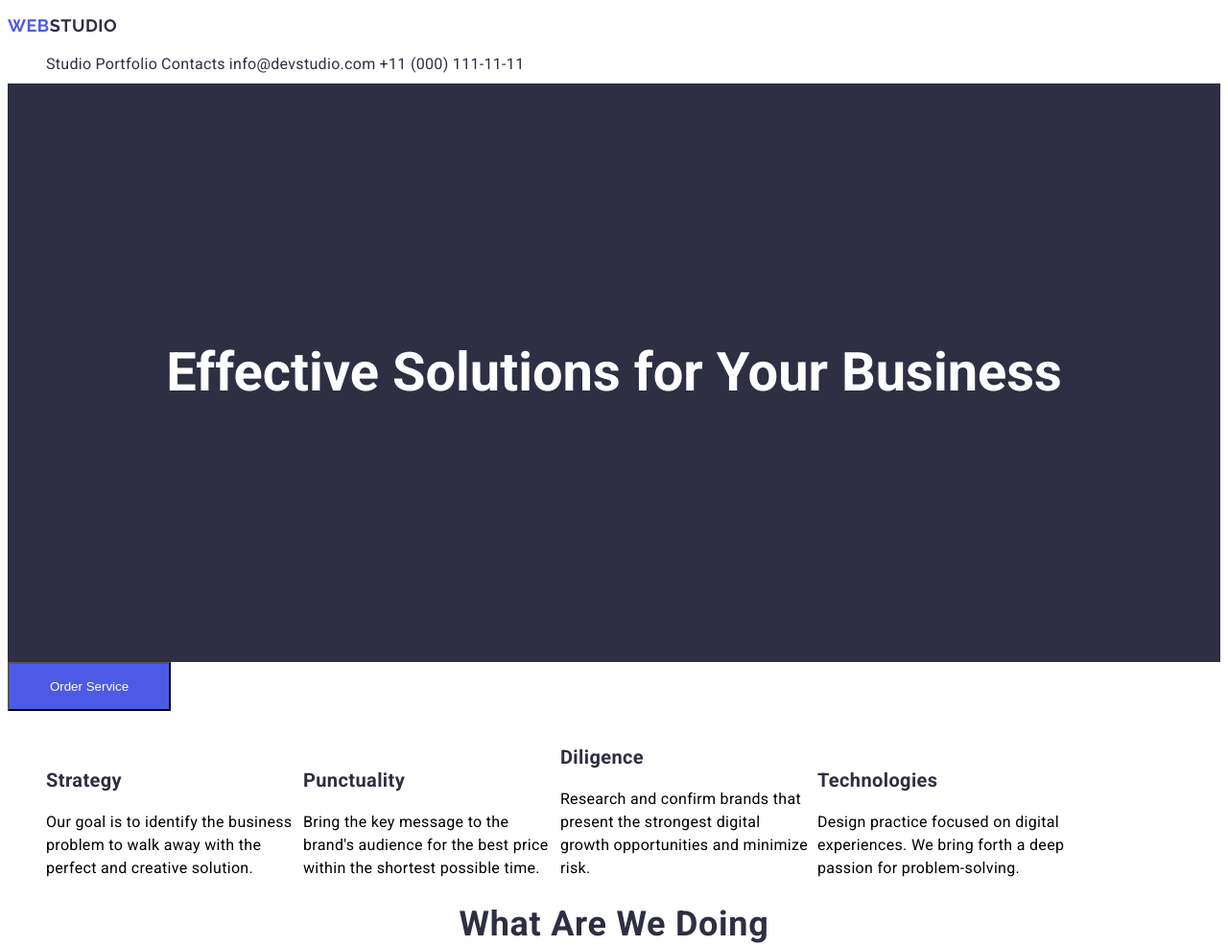
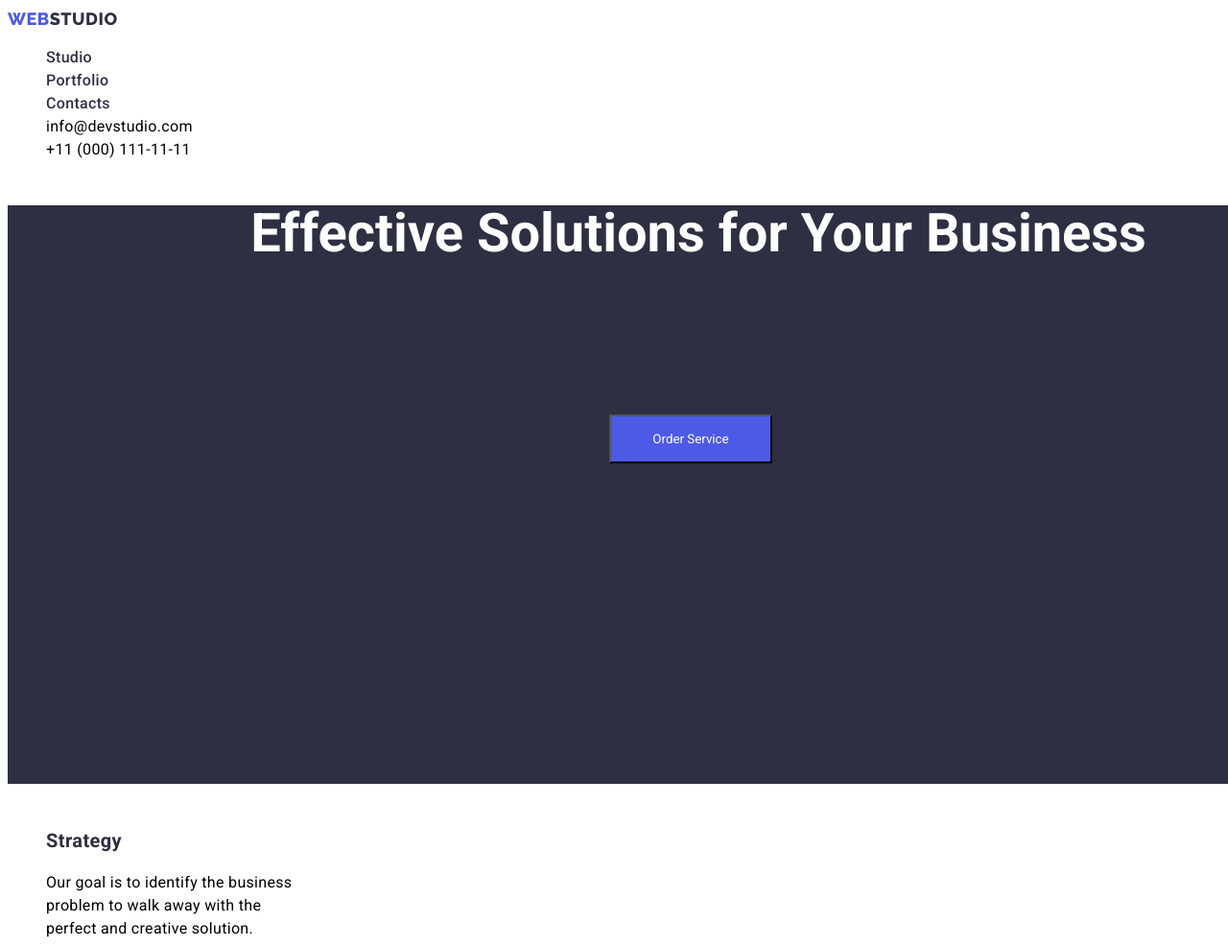
Before and after one commit to Korotkyy/goit-markup-hw-02, a plain HTML site: page index.html in a window 1280 px wide. Shown: the top 986 px of the page at 96% size. Drawn offline with Linux system fonts and the light colour scheme.

Commit message:
mentor changes

```diff
--- a/css/styles.css
+++ b/css/styles.css
@@ -1,104 +1,91 @@
 :root {
+    --background-body: #ffffff;
     --navy-blue-text: #2E2F42;
     --font-family: 'Roboto', sans-serif;
-    --background-navy: #2E2F42;
-    --white-text: #ffff;
+    --background-hiro: #2E2F42;
+    --white-text: #ffffff;
     --background-cloud: #F4F4FD;
     --post-title: #434455;
     --footer-text: #E7E9FC;
+    --order-service: #4D5AE5;
+    --logo-web: #4D5AE5;
+
 }
 
 body {
-    background-color: white;
+    background-color: var(--background-body);
     font-family: 'Roboto', sans-serif;
 }
-.logo {
-width: 44px;
-height: 24px;
 
-font-family: 'Raleway', sans-serif;;
-font-style: normal;
+.header-logo-web {
+text-decoration: none;
+font-family: 'Raleway', sans-serif;
 font-weight: 800;
 font-size: 18px;
-line-height: 1.33em;
-display: flex;
-align-items: center;
+line-height: 1.33;
 letter-spacing: 0.03em;
-text-transform: uppercase;
-color: #4D5AE5;
+color: var(--logo-web);
 }
-.header-logo {
-    text-decoration: none;
+
+.header-logo-studio {
+text-decoration: none;
+font-family: 'Raleway', sans-serif;
+font-weight: 800;
+font-size: 18px;
+line-height: 1.33;
+letter-spacing: 0.03em;
+color: var(--navy-blue-text);
 }
+
 .order-service {
-    background-color: #4D5AE5;
-    color: white;
-    width: 170px;
-    height: 51px;
-    cursor: pointer;
+    font-family: inherit;
+    background-color: var(--order-service);
+    color: var(--white-text);
+    position: absolute;
+width: 170px;
+height: 51px;
+left: 635px;
+top: 432px;
 }
 .hiro {
-        background-color: var(--background-navy);
-        color: white;
+        background-color: var(--background-hiro);
+        color: var(--white-text);
         width: 1440px;
         height: 603px;
         text-align: center;
         font-size: 56px;
-        line-height: 60px;
-        line-height: 90%;
-        letter-spacing: 2%;
-    display: table-cell;
-    vertical-align: middle
+        line-height: 1.07;
     }
-
-header {
- width: 1440px;
- height: 72px;
-
-}
 
 
 footer {
     background-color: #2E2F42;
-    color: white;
+    color: var(--white-text);
     width: 1440px;
  height: 310px;
- background-position-y: 2283px;
- background-position-x: 0px;
-text-align: left;
 font-size: 16px;
-line-height: 1.5em;
-line-height: 128%;
+line-height: 1.5;
 }
 .our-team {
 background-color: #F4F4FD;
-width: 1440px;
- height: 723px;
 }
 .header-item {
-    font-family: var(--font-family);
-    font-style: normal;
-    font-weight: 600;
+
+    font-weight: 500;
     font-size: 16px;
-    line-height: 1.5em;
+    line-height: 1.5;
     letter-spacing: 0.02em;
-    color: #2E2F42;
+    color: var(--navy-blue-text);
     list-style-type: none;
-    display: inline-block;
-}
-.header-list {
-    list-style-type: none;
-    display: inline-block;
 }
 
 .header-link {
 font-weight: 400;
 font-size: 16px;
-line-height: 1.5em;
+line-height: 1.5;
 letter-spacing: 0.02em;
 color: var(--post-title-slate);
-list-style-type: none;
-display: inline-block;
+text-decoration: none;
 }
 
 .contacts {
@@ -111,87 +98,71 @@ display: inline-block;
 }
 .img-positioning {
     list-style-type: none;
-    display: inline-block;
 }
 .skils-text {
-    font-family: 'Roboto', sans-serif;
-    font-style: normal;
+
     font-weight: 400;
     font-size: 16px;
-    line-height: 1.5em;
+    line-height: 1.5;
     letter-spacing: 0.02em;
     color: var(--post-title-slate);
     list-style-type: none;
-    display: inline-block;
     width: 264px;
     height: 72px;
     list-style-type: none;
-    display: inline-block;
 }
 
+.skils-list {
+    list-style-type: none;
+}
 
 .skils-title {
-font-family: 'Roboto', sans-serif;
-font-style: normal;
-font-weight: 600;
+font-weight: 700;
 font-size: 20px;
-line-height: 1.2em;
+line-height: 1.2;
+letter-spacing: 0.02em;
+color: var(--navy-blue-text);
+list-style-type: none;
+}
+.options-title {
+font-weight: 700;
+font-size: 36px;
+line-height: 1.1;
 letter-spacing: 0.02em;
 color: var(--navy-blue-text);
 }
-.options-title {
-font-family: 'Roboto', sans-serif;
-font-style: normal;
-font-weight: 600;
+.our-team-title {
+font-weight: 700;
 font-size: 36px;
-line-height: 1.1em;
-text-align: center;
+line-height: 1.1;
 letter-spacing: 0.02em;
-text-transform: capitalize;
-color: var(--navy-blue-text);
-}
-.our-team-title {
-font-family: 'Roboto', sans-serif;
-font-style: normal;
-font-weight: 600;
-font-size: 36px;
-line-height: 1.1em;
-text-align: center;
-letter-spacing: 0.02em;
-text-transform: capitalize;
 color: var(--navy-blue-text);
 }
 .our-team-pre-title {
-    font-family: 'Roboto', sans-serif;
-    font-style: normal;
-    font-weight: 600;
+
+
+    font-weight: 700;
     font-size: 20px;
-    line-height: 1.2em;
-    text-align: center;
+    line-height: 1.2;
     letter-spacing: 0.02em;
     color: var(--navy-blue-text);
 }
 .our-team-post-title {
-    font-family: 'Roboto', sans-serif;
-    font-style: normal;
+
+
     font-weight: 400;
     font-size: 16px;
-    line-height: 1.5em;
-    text-align: center;
+    line-height: 1.5;
     letter-spacing: 0.02em;
     color: var(--post-title-slate);
 }
 .footer-text {
-font-family: 'Roboto', sans-serif;
-font-style: normal;
 font-weight: 400;
 font-size: 16px;
-line-height: 24px;
+line-height: 1.5;
 letter-spacing: 0.02em;
 color: var(--footer-text);
-position: absolute;
-width: 264px;
-height: 72px;
+
 }
 .visually-hidden {
     position: absolute;
@@ -210,47 +181,55 @@ height: 72px;
 .main-navigation {
     list-style-type: none;
 }
-.main-nav-list {
-}
-.options-list {
-}
 .option-item {
     list-style-type: none;
 }
 .btn {
+font-weight: 400;
+font-size: 16px;
+line-height: 24px;
     background-color: #F4F4FD;
     cursor: pointer;
+    color: #4D5AE5;
 }
 .btn:hover {
     background-color: #4D5AE5;
-    color: white;
+    text-decoration: none;
+    color: #ffffff;
+  }
+  .btn:focus {
+    background-color: #4D5AE5;
+    text-decoration: none;
+    color: #ffffff  ;
   }
 
 a:link {
     text-decoration: none;
+    list-style-type: none;
   }
   a:hover {
-    text-decoration: underline;
+    text-decoration: none;
   }
 
   a:active {
-    text-decoration: underline;
+    text-decoration: none;
   }
+
 .pre-title {
-font-family: 'Roboto', sans-serif;
-font-style: normal;
 font-weight: 600;
 font-size: 20px;
-line-height: 1.2em;
+line-height: 1.2;
 letter-spacing: 0.02em;
 color: var(--navy-blue-text);
 }
 .post-title {
-font-family: 'Roboto';
-font-style: normal;
 font-weight: 400;
 font-size: 16px;
-line-height: 24px;
+line-height: 1.5;
 letter-spacing: 0.02em;
 color: var(--post-title);
 }
+
+ul {
+    list-style-type: none;
+}
--- a/index.html
+++ b/index.html
@@ -7,23 +7,21 @@
     <title>WebStudio</title>
     <link rel="preconnect" href="https://fonts.googleapis.com">
 <link rel="preconnect" href="https://fonts.gstatic.com" crossorigin>
-<link href="https://fonts.googleapis.com/css2?family=Raleway:wght@700&family=Roboto:wght@400;500;700&display=swap" rel="stylesheet">
+<link href="https://fonts.googleapis.com/css2?family=Raleway:wght@800&family=Roboto:wght@400;500;700&display=swap" rel="stylesheet">
     <link rel="stylesheet" href="./css/styles.css" />
 </head>
 <body>
     <header class="header">
         <nav class="headr-navigation">
-            <a href="/" class="header-logo">
-                <h2 class="logo">WEB<span style="color:#2E2F42">STUDIO</span>
-                </h2>
+            <a href="/" class="header-logo-web">WEB<span class="header-logo-studio">STUDIO</span>
             </a>
 
             <ul>
-                <li class="header-item"><a class="header-link" href="./index.html">Studio</a></li>
-                <li class="header-item"><a class="header-link" href="./portfolio.html">Portfolio</a></li>
-                <li class="header-item"><a class="header-link" href="">Contacts</a></li>
-                <li class="header-item"><a class="header-link" href="mailto:">info@devstudio.com</a></li>
-                <li class="header-item"><a class="header-link" href="tel:">+11 (000) 111-11-11</a></li>
+                <li><a class="header-item" href="./index.html">Studio</a></li>
+                <li><a class="header-item" href="./portfolio.html">Portfolio</a></li>
+                <li><a class="header-item" href="">Contacts</a></li>
+                <li><a class="header-link" href="mailto:">info@devstudio.com</a></li>
+                <li><a class="header-link" href="tel:">+11 (000) 111-11-11</a></li>
             </ul>
         </nav>
 
@@ -31,38 +29,38 @@
             </header>
 
             <main>
-                <section>
+                <section class="hiro-section">
                     <h1 class="hiro">Effective Solutions for Your Business</h1>
                     <button type="button" class="order-service">Order Service</button>
                 </section>
 
 
                <section>
-                <h3 class="visually-hidden">Skils</h3>
+                <h2 class="visually-hidden">Skils</h2>
                 <ul>
-                    <li class="skils-text">
+                    <li class="skils-list">
                         <h3 class="skils-title">Strategy</h3>
-                        <p>Our goal is to identify the business
+                        <p class="skils-text">Our goal is to identify the business
                             problem to walk away with the perfect and creative solution.</p>
                     </li>
-                    <li class="skils-text">
+                    <li class="skils-list">
                         <h3 class="skils-title">Punctuality</h3>
-                        <p>Bring the key message to the brand's audience for the best price within the shortest possible time.</p>
+                        <p class="skils-text">Bring the key message to the brand's audience for the best price within the shortest possible time.</p>
                     </li>
-                    <li class="skils-text">
+                    <li class="skils-list">
                         <h3 class="skils-title">Diligence</h3>
-                        <p>Research and confirm brands that present the strongest digital growth opportunities and minimize risk.</p>
+                        <p class="skils-text">Research and confirm brands that present the strongest digital growth opportunities and minimize risk.</p>
                     </li>
-                    <li class="skils-text">
+                    <li class="skils-list">
                         <h3 class="skils-title">Technologies</h3>
-                        <p>Design practice focused on digital experiences. We bring forth a deep passion for problem-solving.</p>
+                        <p class="skils-text">Design practice focused on digital experiences. We bring forth a deep passion for problem-solving.</p>
                     </li>
                 </ul>
                </section>
 
-                <h2 class="options-title">What are we doing</h2>
 
-                 <section><h3 class="visually-hidden">options</h3>
+
+                 <section> <h2 class="options-title">What are we doing</h2>
                 <ul>
                     <li class="img-positioning"><img src="images/Rectangle71.jpg" alt="computer with a diagram" width="360"/>
                     </li>
```
Also changed, not shown: portfolio.html (+1 -0 lines).
